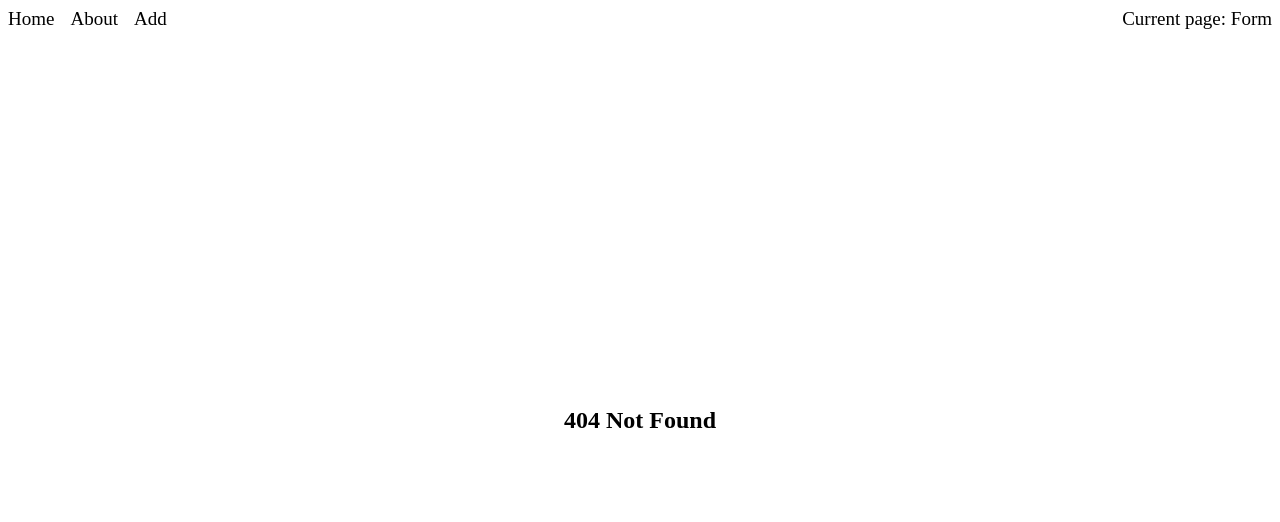
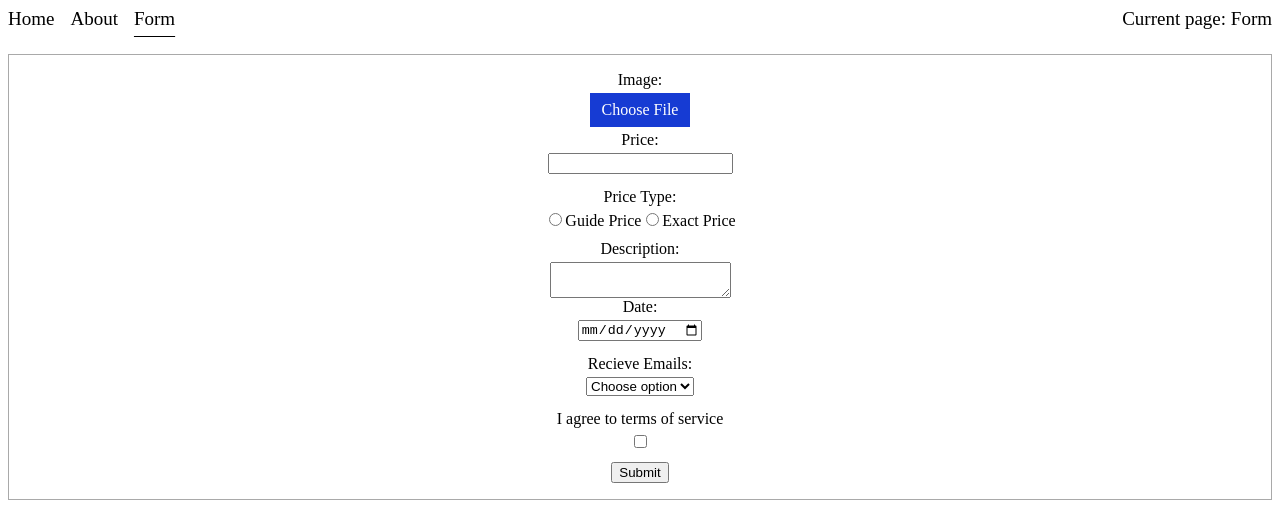
Before and after one commit to BesoBerdzenishvili/RSSchool, a React (Vite) app: page /form in a window 1280 px wide. Before the commit this address had no page. Shown: the top 522 px of the page. Built offline with nearby package versions, Linux system fonts and the light colour scheme.

Commit message:
refactor: move Add and Cards to Form.tsx

```diff
--- a/src/App.tsx
+++ b/src/App.tsx
@@ -4,7 +4,7 @@ import Home from './pages/Home/Home';
 import About from './pages/About/About';
 import NoMatch from './pages/NoMatch/NoMatch';
 import Header from './layout/Header/Header';
-import Add from './pages/Add/Add';
+import Form from './pages/Form/Form';
 
 const App = () => {
   return (
@@ -14,7 +14,7 @@ const App = () => {
         <Routes>
           <Route path="/" element={<Home />} />
           <Route path="/about" element={<About />} />
-          <Route path="/add" element={<Add />} />
+          <Route path="/form" element={<Form />} />
           <Route path="*" element={<NoMatch />} />
         </Routes>
       </BrowserRouter>
--- a/src/components/Cards/Cards.css
+++ b/src/components/Cards/Cards.css
@@ -1,8 +1,7 @@
 .cards {
-  max-width: 644px;
-  border: 1px solid black;
   display: flex;
   flex-wrap: wrap;
+  justify-content: space-evenly;
   margin-top: 14px;
 }
 .add-message {
--- a/src/components/Cards/Cards.tsx
+++ b/src/components/Cards/Cards.tsx
@@ -8,13 +8,7 @@ export const Cards = () => {
 
   return (
     <div className="cards">
-      {formData.length > 0 ? (
-        formData.map((i) => <Card key={i.id} data={i} />)
-      ) : (
-        <p className="add-message">
-          Please add data <a href="/add">here</a>
-        </p>
-      )}
+      {formData.length > 0 && formData.map((i) => <Card key={i.id} data={i} />)}
     </div>
   );
 };
--- a/src/layout/Header/Header.tsx
+++ b/src/layout/Header/Header.tsx
@@ -20,8 +20,8 @@ const Header = () => {
             </NavLink>
           </li>
           <li>
-            <NavLink to="/add" className={({ isActive }) => (isActive ? 'active' : '')}>
-              Add
+            <NavLink to="/form" className={({ isActive }) => (isActive ? 'active' : '')}>
+              Form
             </NavLink>
           </li>
         </ul>
--- a/src/pages/Add/Add.css
+++ b/src/pages/Form/Add/Add.css
@@ -1,12 +1,12 @@
 .add-form {
-  position: absolute;
-  top: 50%;
-  left: 50%;
-  transform: translate(-50%, -50%);
+  margin-top: 24px;
   text-align: center;
   border: 1px solid darkgrey;
   padding: 16px;
   min-width: 204px;
+  display: flex;
+  flex-direction: column;
+  align-items: center;
 }
 
 .upload-image {
@@ -14,12 +14,10 @@
 }
 
 .upload-image-label {
-  display: inline-block;
   padding: 8px 12px;
   background-color: #163bd3;
   color: #fff;
   cursor: pointer;
-  text-align: center;
   max-width: 288px;
 }
 
@@ -43,12 +41,6 @@ select {
   margin-bottom: 14px;
 }
 
-.add-form input,
-.add-form select,
-.add-form textarea {
-  margin-left: 8px;
+label {
+  margin-bottom: 4px;
 }
-
-.add-form input[type='checkbox'] {
-  margin-left: 0;
-}
--- a/src/pages/Add/Add.tsx
+++ b/src/pages/Form/Add/Add.tsx
@@ -1,8 +1,7 @@
 import { useContext, useEffect, useState } from 'react';
 import { useForm } from 'react-hook-form';
-import { useNavigate } from 'react-router-dom';
-import { FormData } from '../../types/FormData';
-import { FormDataContext } from '../../contexts/formDataContext';
+import { FormData } from '../../../types/FormData';
+import { FormDataContext } from '../../../contexts/formDataContext';
 import './Add.css';
 
 const Add = () => {
@@ -11,6 +10,7 @@ const Add = () => {
     register,
     handleSubmit,
     watch,
+    reset,
     formState: { errors },
   } = useForm<FormData>();
   const { formData, setFormData } = useContext(FormDataContext);
@@ -18,18 +18,14 @@ const Add = () => {
 
   useEffect(() => {
     if (watchedImg && watchedImg.length > 0) {
-      setSelectedFile(watchedImg[0]);
+      setSelectedFile(watchedImg && watchedImg[0]);
     }
   }, [watchedImg]);
 
-  const navigate = useNavigate();
-
   const onSubmit = (data: FormData) => {
+    setTimeout(() => reset(), 1500);
     data.id = Math.random().toString(36).substr(2, 9);
     setFormData([...formData, data]);
-    if (Object.keys(errors).length === 0) {
-      navigate('/');
-    }
     alert('Success!');
   };
 
@@ -47,12 +43,11 @@ const Add = () => {
         {selectedFile ? selectedFile.name : 'Choose File'}
       </label>
       {errors.img && <p className="error">Image is required</p>}
-      <br />
       <label htmlFor="price">Price:</label>
       <input type="number" id="price" {...register('price', { required: true, min: 1000 })} />
       {errors.price && <p className="error">Price must be greater than or equal to 1000</p>}
-      <br />
       <label htmlFor="priceType">Price Type:</label>
+      <div className="price-type">
         <input
           className="radio"
           id="priceType"
@@ -68,13 +63,13 @@ const Add = () => {
           {...register('priceType', { required: true })}
         />
         Exact Price
+      </div>
       {errors.priceType && <p className="error">Price Type is required</p>}
       <label htmlFor="description">Description:</label>
       <textarea id="description" {...register('description', { required: true, minLength: 10 })} />
       {errors.description && (
         <p className="error">Description must be at least 10 characters long</p>
       )}
-      <br />
       <label htmlFor="date">Date:</label>
       <input id="date" type="date" {...register('date', { required: true })} />
       {errors.date && <p className="error">Date is required</p>}
@@ -87,12 +82,9 @@ const Add = () => {
         <option value="every month">Every month</option>
       </select>
       {errors.recieveEmails && <p className="error">Recieve Emails is required</p>}
-      <br />
       <label htmlFor="agreeTerms">I agree to terms of service</label>
-      <br />
       <input id="agreeTerms" type="checkbox" {...register('agreeTerms', { required: true })} />
       {errors.agreeTerms && <p className="error">You must agree to the terms of service</p>}
-      <br />
       <button type="submit">Submit</button>
     </form>
   );
--- /dev/null
+++ b/src/pages/Form/Form.tsx
@@ -0,0 +1,11 @@
+import Add from './Add/Add';
+import { Cards } from '../../components/Cards/Cards';
+
+export default function Form() {
+  return (
+    <div>
+      <Add />
+      <Cards />
+    </div>
+  );
+}
--- a/src/pages/Home/Home.tsx
+++ b/src/pages/Home/Home.tsx
@@ -1,4 +1,3 @@
-import { Cards } from '../../components/Cards/Cards';
 import Search from '../../components/Search/Search';
 import './Home.css';
 
@@ -6,7 +5,6 @@ const Home = () => {
   return (
     <div className="home">
       <Search />
-      <Cards />
     </div>
   );
 };
```
Also changed, not shown: 2 other files (tests, documents, lock files or other folders). Lines whose indentation alone changed are shown as unchanged.
